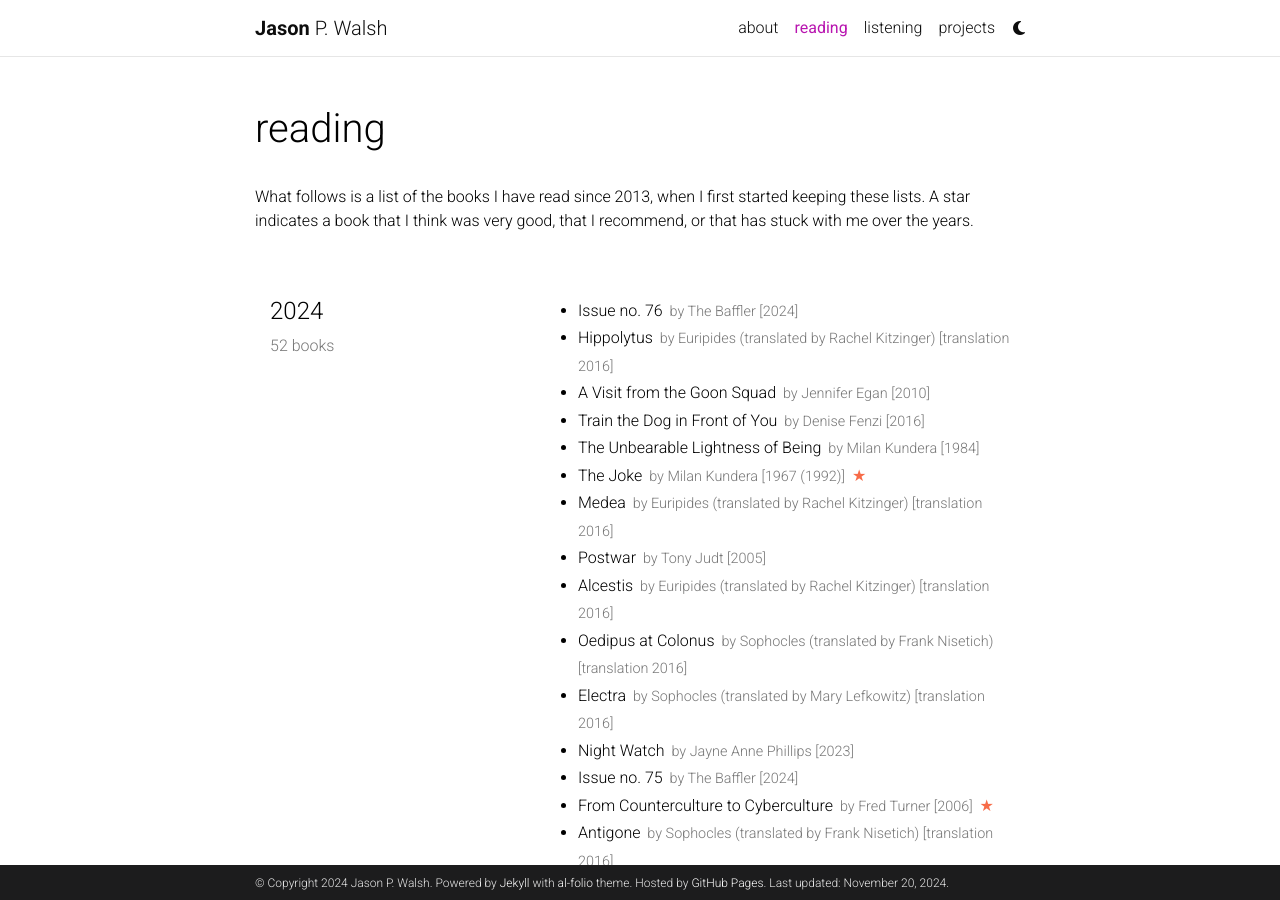
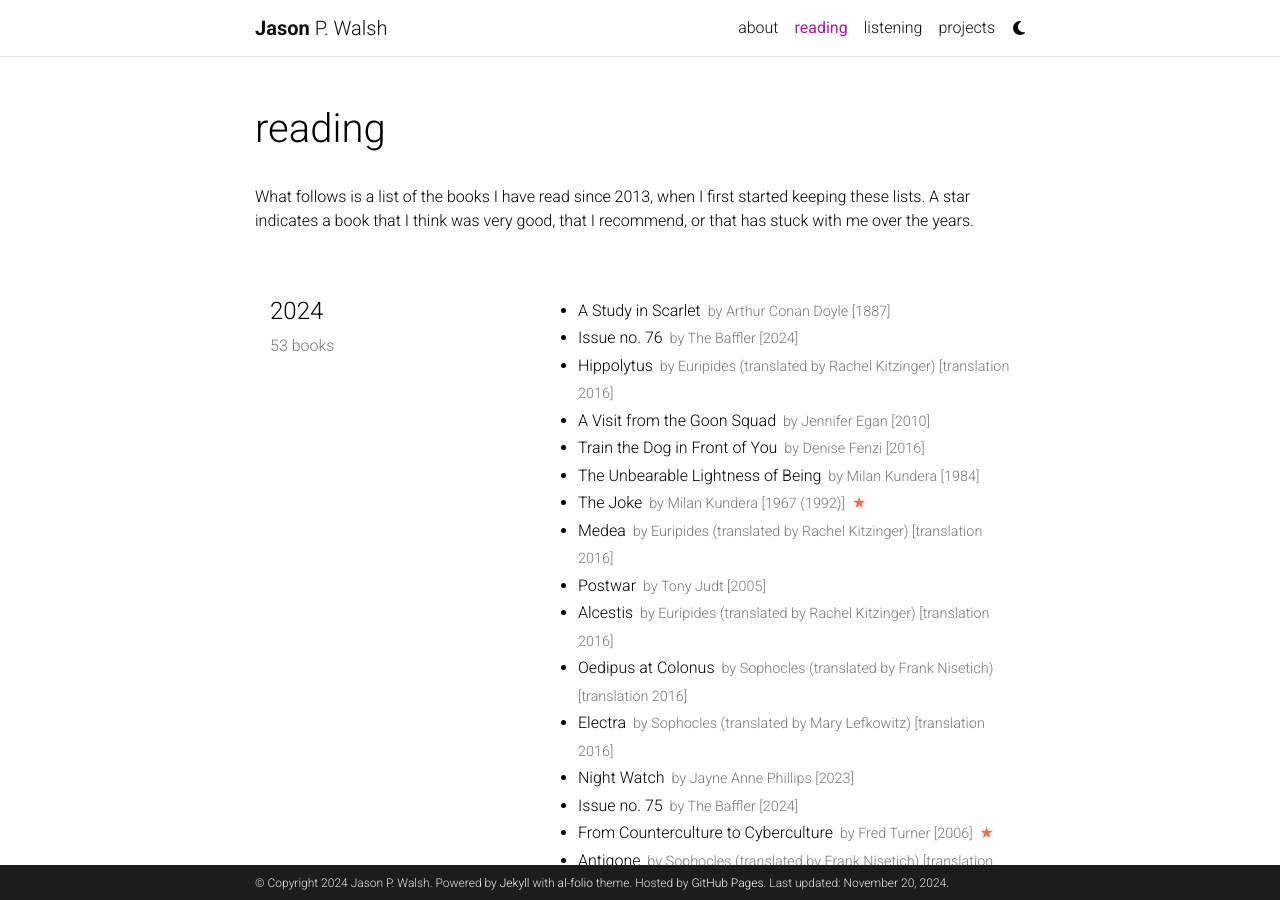
Before and after one commit to jwals23/jwals23.github.io, a Jekyll site: the page built from _pages/reading.md, in a window 1280 px wide and 900 px high. Built offline with Jekyll 4.4.1, drawn with Linux system fonts in a browser that asks for light colours; comment, search, counter and statistics services are not loaded; a style sheet for code colours, icons or effects is not loaded.

Commit message:
Update reading.yml

```diff
--- a/_data/reading.yml
+++ b/_data/reading.yml
@@ -1,6 +1,10 @@
 list:
   - year: "2024"
     books:
+      - title: A Study in Scarlet
+        author: Arthur Conan Doyle
+        year: 1887
+
       - title: Issue no. 76
         author: The Baffler
         year: 2024
```
